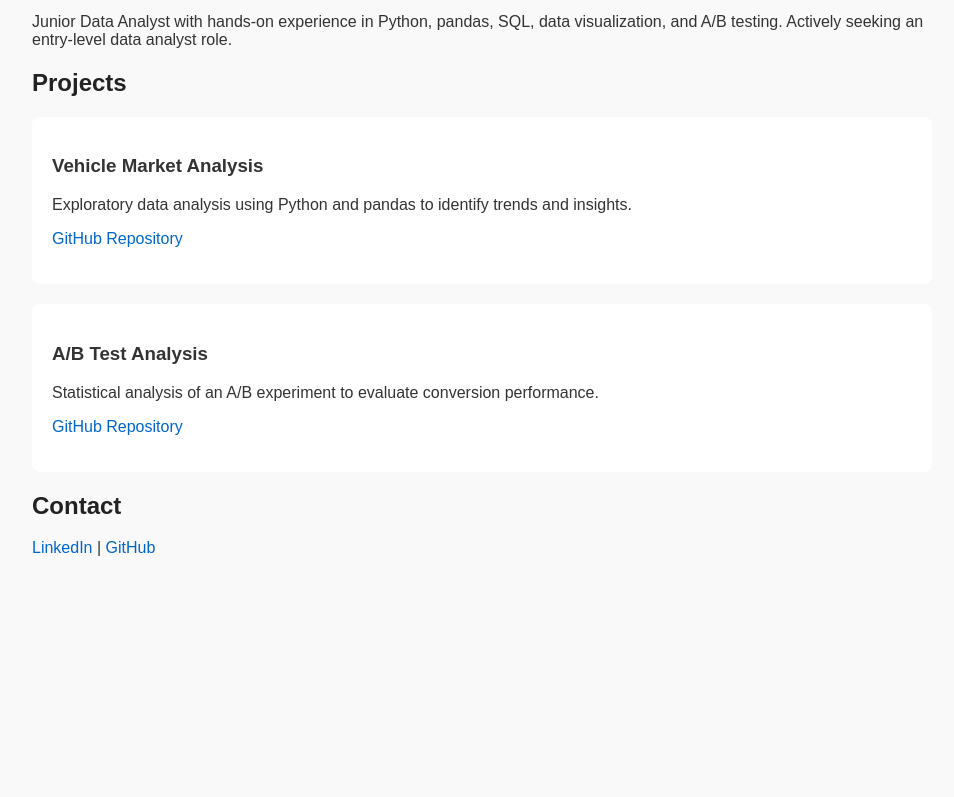
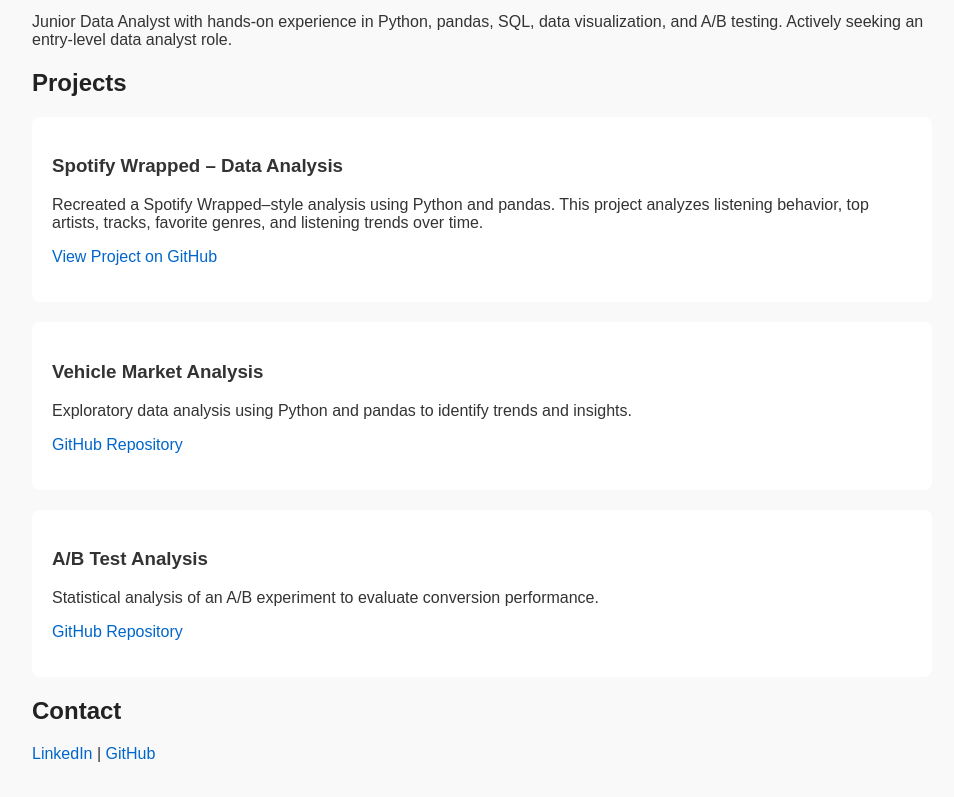
Before and after one commit to innaqui/innaqui.github.io, a plain HTML site: page index.html in a window 1280 px wide. Shown: the part 141-938 px from the top of the page, without its empty margins (158-1112 px from the left). Before the commit the page ends 800 px from the top, so only its background shows below. Drawn offline with Linux system fonts and the light colour scheme.

Commit message:
Update index.html

```diff
--- a/index.html
+++ b/index.html
@@ -38,6 +38,19 @@ Actively seeking an entry-level data analyst role.
 </p>
 
 <h2>Projects</h2>
+<div class="project">
+    <h3>Spotify Wrapped – Data Analysis</h3>
+    <p>
+        Recreated a Spotify Wrapped–style analysis using Python and pandas.
+        This project analyzes listening behavior, top artists, tracks,
+        favorite genres, and listening trends over time.
+    </p>
+    <p>
+        <a href="https://github.com/innaqui/spotify-wrapped-analysis" target="_blank">
+            View Project on GitHub
+        </a>
+    </p>
+</div>
 
 <div class="project">
     <h3>Vehicle Market Analysis</h3>
```
